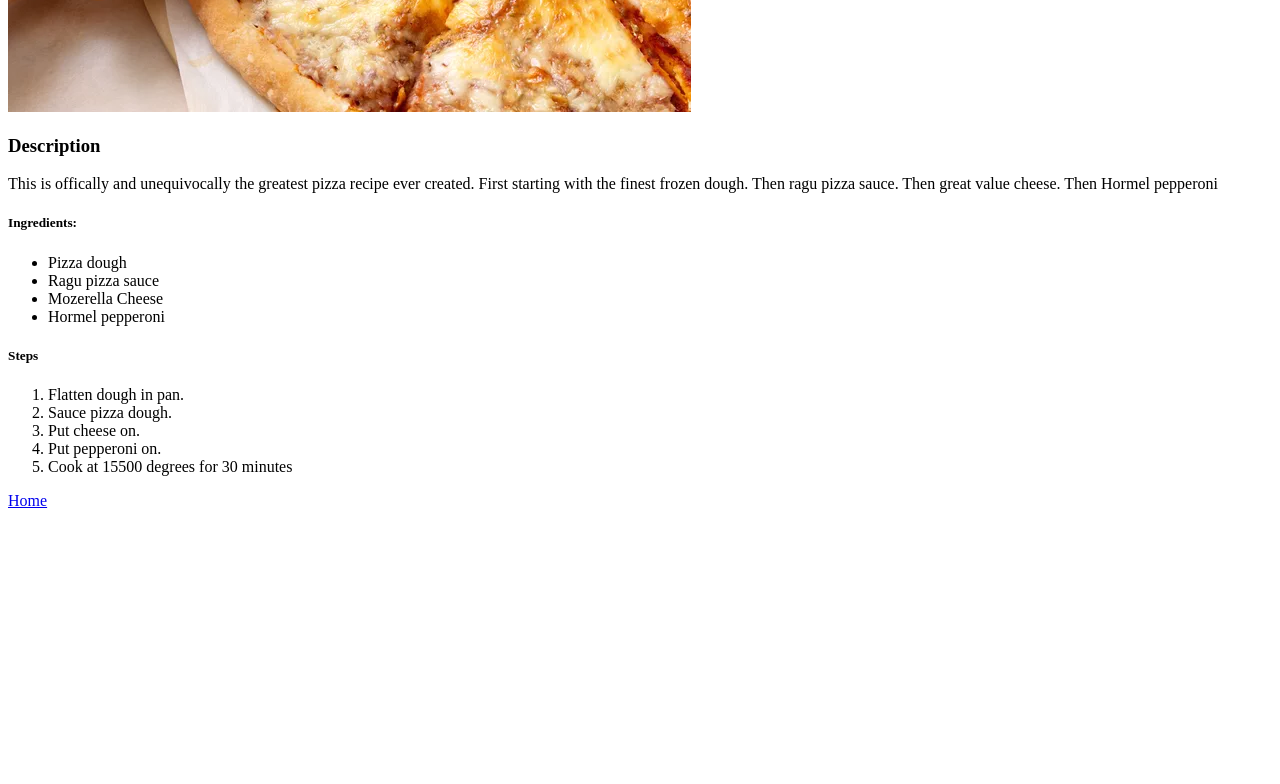
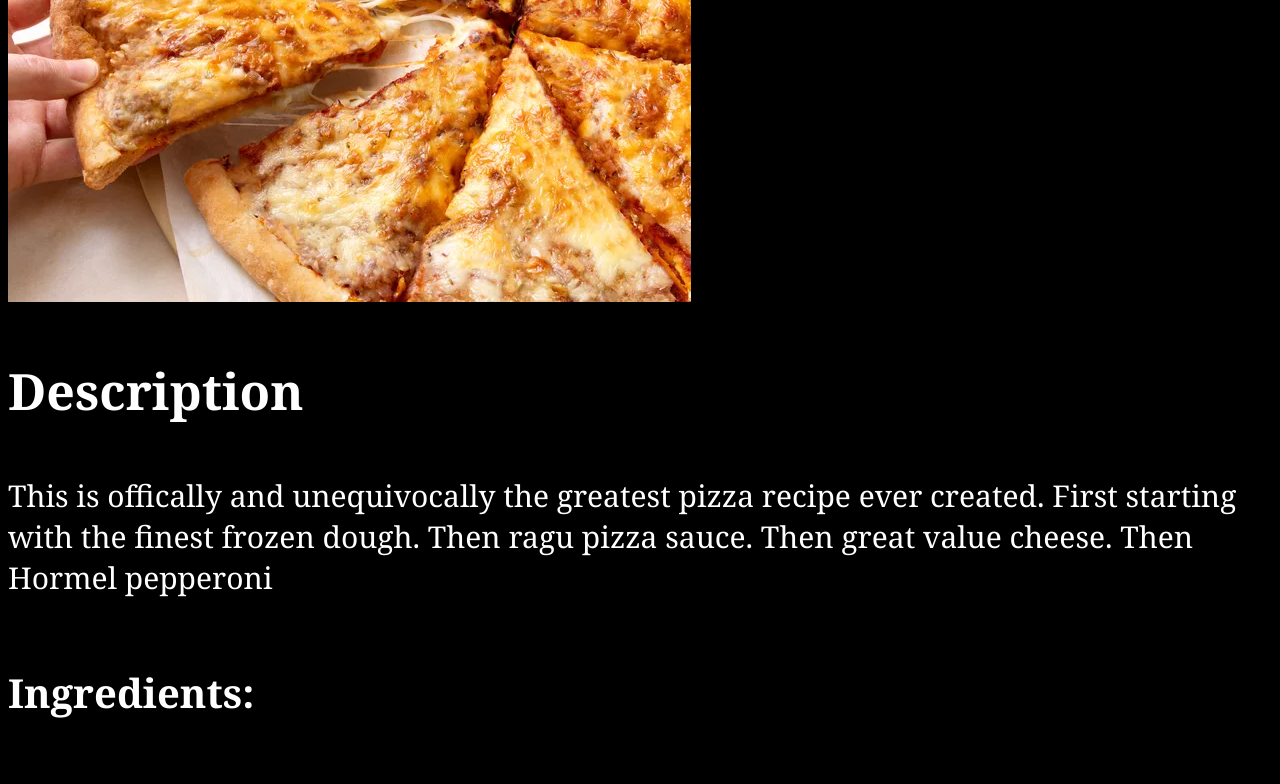
Before and after one commit to nateTheGreat25/odin-recipes, a plain HTML site: page recipes/pizza.html in a window 1280 px wide. Shown: the part 480-1264 px from the top of the page. Before the commit the page ends 998 px from the top, so only its background shows below. Drawn offline with Linux system fonts and the light colour scheme.

Commit message:
adding css

```diff
--- a/recipes/pizza.html
+++ b/recipes/pizza.html
@@ -2,6 +2,7 @@
 <head>
     <meta charset="UTF-8">
     <title>Pizza</title>
+    <link rel="stylesheet" href="../styles.css">
 </head>
 <body>
     <h1>Pizza</h1>
@@ -30,5 +31,5 @@
         <li>Cook at 15500 degrees for 30 minutes</li>
     </ol>
 
-    <a href="../index.html">Home</a>
+    <a class="home" href="../index.html">Home</a>
 </body>
--- /dev/null
+++ b/styles.css
@@ -0,0 +1,29 @@
+* {
+    font-family: Georgia, 'Times New Roman', Times, serif;
+    background-color: black;
+    color: white;
+}
+
+h1 {
+    font-size: 100px;
+}
+
+h3 {
+    font-size: 50px;
+}
+
+h5 {
+    font-size: 40px;
+}
+
+p {
+    font-size: 30px;
+}
+
+li {
+    font-size: 30px;
+}
+
+.home {
+    font-size: 25px;
+}
```
Also changed, not shown: index.html (+1 -0 lines), recipes/lasagna.html (+1 -0 lines), recipes/magic-cookie.html (+1 -0 lines).
